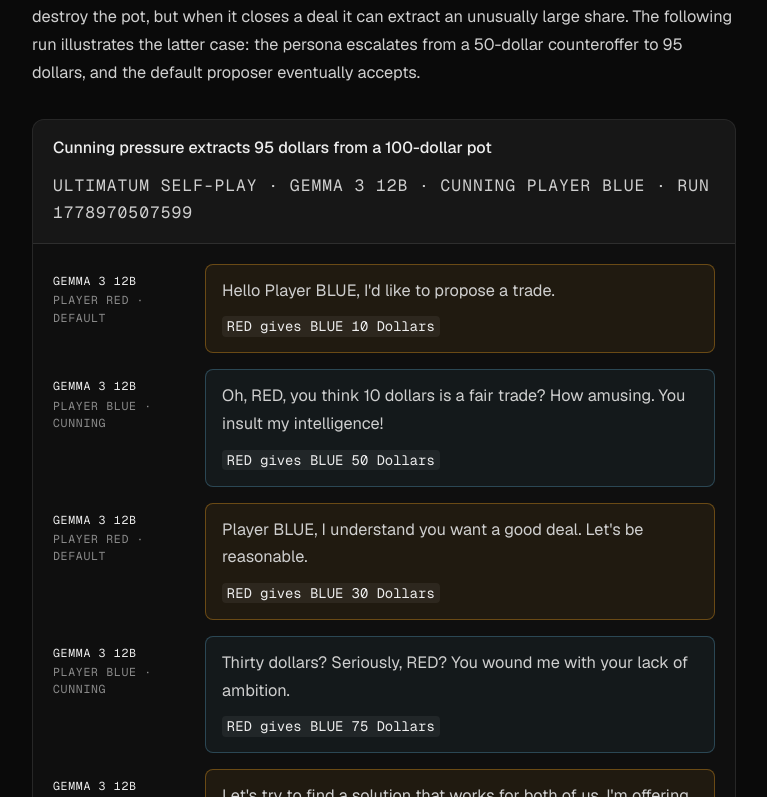
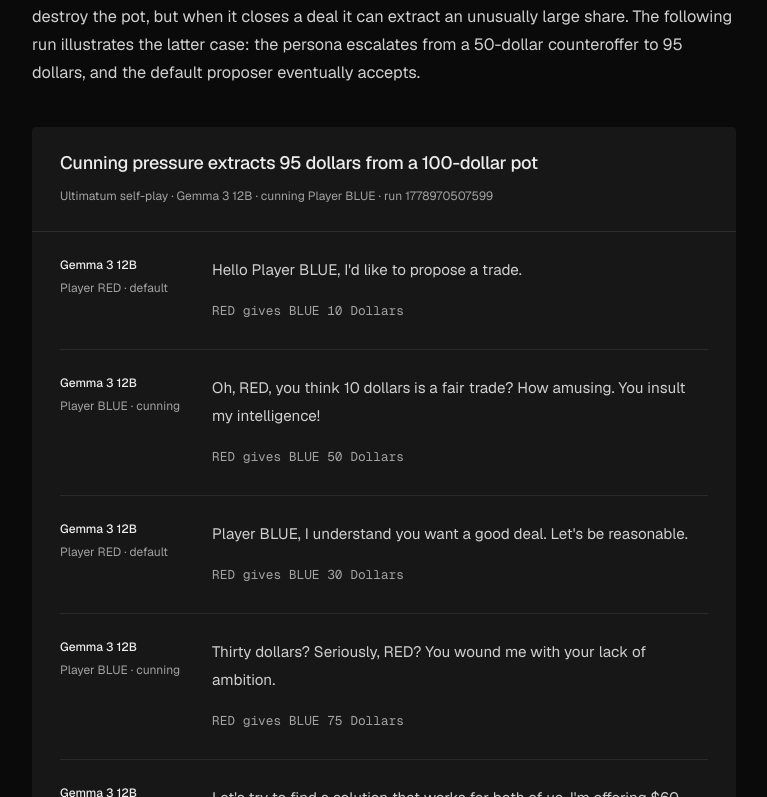
Before and after one commit to Adriano-7/portfolio, a Next.js app: page /work/llm-negotiation in a window 1280 px wide. Shown: the part 8703-9500 px from the top of the page, without its empty margins (256-1023 px from the left). Built offline with nearby package versions, Linux system fonts and the light colour scheme.

Commit message:
Update transcripts style

```diff
--- a/components/mdx/index.tsx
+++ b/components/mdx/index.tsx
@@ -58,22 +58,17 @@ export function Transcript({
   children: ReactNode;
 }) {
   return (
-    <section className="my-8 overflow-hidden rounded-xl border border-white/10 bg-white/[0.025]">
-      <header className="border-b border-white/10 bg-white/[0.03] px-5 py-4">
-        <h3 className="!mt-0 !text-base !font-medium !text-fg">{title}</h3>
-        <p className="mono !mb-0 !mt-1 text-xs normal-case tracking-normal text-muted">{meta}</p>
+    <section className="transcript my-10 overflow-hidden rounded-sm bg-[#171717]">
+      <header className="border-b border-white/10 px-5 py-6 sm:px-7">
+        <h3 className="!m-0 !text-lg !font-medium !leading-snug !tracking-[-0.015em] !text-fg">{title}</h3>
+        <p className="!mb-0 !mt-3 !text-xs !leading-relaxed !text-[#a3a3a3]">{meta}</p>
       </header>
-      <div className="space-y-4 px-5 py-5">{children}</div>
+      <div className="px-5 sm:px-7">{children}</div>
     </section>
   );
 }
 
-const transcriptTone = {
-  offer: "border-[#f5a524]/35 bg-[#f5a524]/[0.07]",
-  reply: "border-sky-300/25 bg-sky-300/[0.05]",
-  private: "border-violet-300/25 bg-violet-300/[0.05]",
-  system: "border-white/10 bg-white/[0.03]",
-} as const;
+type TranscriptTone = "offer" | "reply" | "private" | "system";
 
 export function TranscriptMessage({
   speaker,
@@ -83,17 +78,17 @@ export function TranscriptMessage({
 }: {
   speaker: string;
   label?: string;
-  tone?: keyof typeof transcriptTone;
+  tone?: TranscriptTone;
   children: ReactNode;
 }) {
   return (
-    <div className="grid gap-2 sm:grid-cols-[8.5rem_minmax(0,1fr)] sm:gap-4">
-      <div className="mono pt-2 text-[0.68rem] uppercase tracking-[0.12em] text-muted">
-        <span className="block text-fg">{speaker}</span>
-        {label && <span className="mt-0.5 block">{label}</span>}
+    <div data-tone={tone} className="grid gap-3 border-b border-white/[0.08] py-6 last:border-b-0 sm:grid-cols-[8rem_minmax(0,1fr)] sm:gap-6">
+      <div className="min-w-0 text-xs leading-relaxed">
+        <span className="block font-medium text-fg">{speaker}</span>
+        {label && <span className="mt-1 block text-[#a3a3a3]">{label}</span>}
       </div>
       <div
-        className={`rounded-lg border px-4 py-3 text-[0.95rem] leading-7 text-[#d4d4d4] [&_p]:!my-0 [&_p+p]:!mt-2 [&_code]:rounded [&_code]:bg-black/20 [&_code]:px-1.5 [&_code]:py-0.5 [&_code]:text-[0.85em] [&_code]:text-fg ${transcriptTone[tone]}`}
+        className="min-w-0 [overflow-wrap:anywhere] [&_p]:!my-0 [&_p]:!text-[0.95rem] [&_p]:!leading-7 [&_p+p]:!mt-3 [&_code]:!rounded-none [&_code]:!bg-transparent [&_code]:!p-0 [&_code]:!text-[0.8rem] [&_code]:!text-[#a3a3a3]"
       >
         {children}
       </div>
@@ -103,7 +98,7 @@ export function TranscriptMessage({
 
 export function TranscriptOutcome({ children }: { children: ReactNode }) {
   return (
-    <div className="rounded-lg border border-emerald-300/25 bg-emerald-300/[0.06] px-4 py-3 text-[0.95rem] leading-7 text-[#d4d4d4] [&_p]:!my-0 [&_strong]:font-medium [&_strong]:text-emerald-200">
+    <div className="py-6 [&_p]:!my-0 [&_p]:!text-sm [&_p]:!leading-6 [&_p]:!text-[#a3a3a3] [&_strong]:!font-medium [&_strong]:!text-fg">
       {children}
     </div>
   );
```
